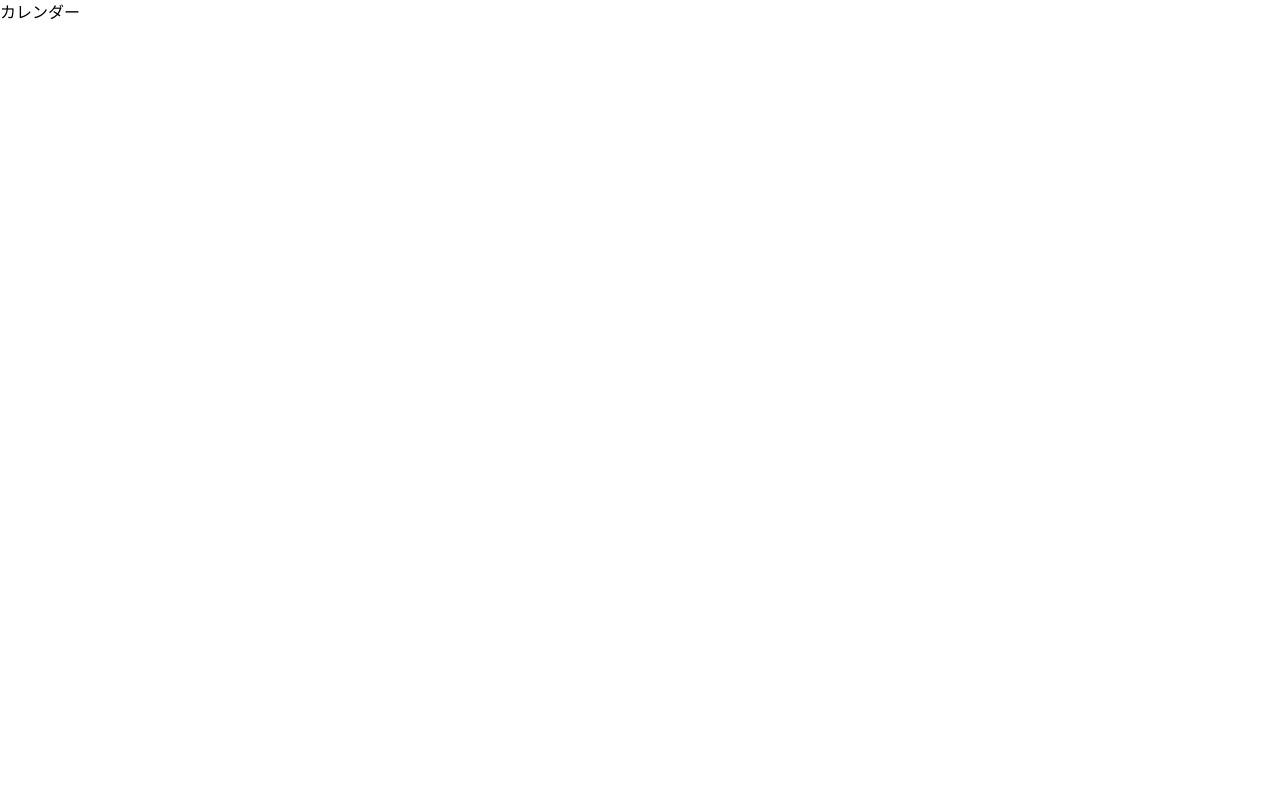
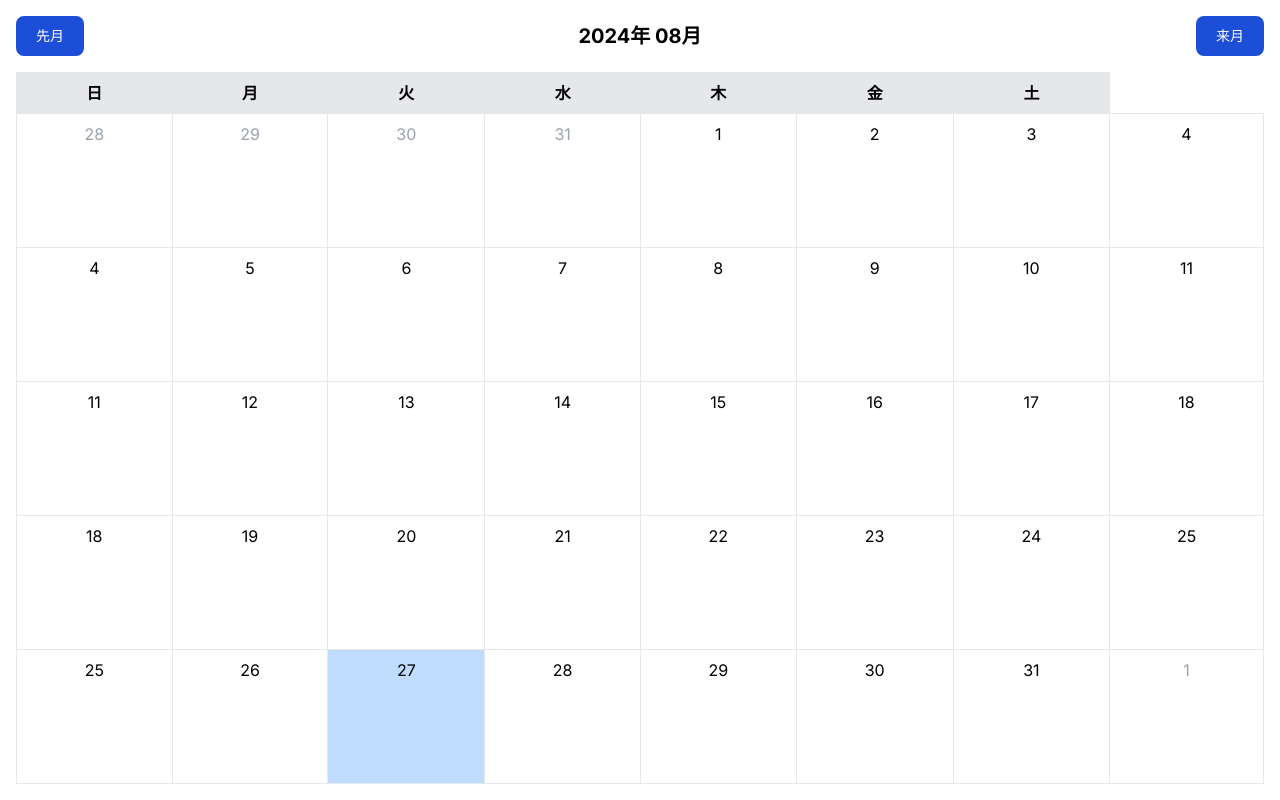
Before and after one commit to feen-11/nextjs_ts_calender, a Next.js app: page / in a window 1280 px wide. Built offline with nearby package versions, Linux system fonts and the light colour scheme.

Commit message:
カレンダー初期表示

```diff
--- /dev/null
+++ b/app/components/Calendar/Calendar.tsx
@@ -0,0 +1,68 @@
+'use client';
+import { addMonths, format, subMonths } from 'date-fns';
+import { generateCalendar } from '@/app/hooks/useGenerateCalendar';
+import { useEffect, useState } from 'react';
+import Week from './CalendarWeek';
+
+export default function Calendar() {
+  const [baseDate, setBaseDate] = useState(new Date());
+  const [currentCalendar, setCurrentCalendar] = useState(
+    generateCalendar(baseDate)
+  );
+
+  const [isShowWeek, setIsShowWeek] = useState(false);
+
+  const togglePrevMonth = () => {
+    setBaseDate(subMonths(baseDate, 1));
+  };
+  const toggleNextMonth = () => {
+    setBaseDate(addMonths(baseDate, 1));
+  };
+
+  useEffect(() => {
+    setCurrentCalendar(generateCalendar(baseDate));
+  }, [baseDate]);
+
+  return (
+    <div className="p-4 h-screen flex flex-col">
+      <div className="flex justify-between items-center mb-4">
+        <button
+          className="text-white bg-blue-700 hover:bg-blue-800 focus:ring-4 focus:ring-blue-300 font-medium rounded-lg text-sm px-5 py-2.5 dark:bg-blue-600 dark:hover:bg-blue-700 focus:outline-none dark:focus:ring-blue-800"
+          onClick={togglePrevMonth}
+        >
+          先月
+        </button>
+        <h1 className="text-xl font-bold">{format(baseDate, 'yyyy年 MM月')}</h1>
+        <button
+          className="text-white bg-blue-700 hover:bg-blue-800 focus:ring-4 focus:ring-blue-300 font-medium rounded-lg text-sm px-5 py-2.5 dark:bg-blue-600 dark:hover:bg-blue-700 focus:outline-none dark:focus:ring-blue-800"
+          onClick={toggleNextMonth}
+        >
+          来月
+        </button>
+      </div>
+      <div className="flex-grow overflow-auto">
+        <table className="w-full border-collapse h-full">
+          <thead>
+            <tr>
+              {['日', '月', '火', '水', '木', '金', '土'].map((day) => (
+                <th key={day} className="border p-2 bg-gray-200">
+                  {day}
+                </th>
+              ))}
+            </tr>
+          </thead>
+          <tbody>
+            {currentCalendar.map((week, weekIndex) => (
+              <Week
+                week={week}
+                weekIndex={weekIndex}
+                baseDate={baseDate}
+                key={weekIndex}
+              />
+            ))}
+          </tbody>
+        </table>
+      </div>
+    </div>
+  );
+}
--- /dev/null
+++ b/app/components/Calendar/CalendarDate.tsx
@@ -0,0 +1,23 @@
+import clsx from 'clsx';
+import { getDate, getDay, isSameDay, isSameMonth } from 'date-fns';
+import React from 'react';
+
+export default function CalendarDate({
+  date,
+  baseDate,
+}: {
+  date: Date;
+  baseDate: Date;
+}) {
+  return (
+    <td
+      key={getDay(date)}
+      className={clsx('border p-2 text-center align-top', {
+        'bg-blue-200': isSameDay(date, new Date()),
+        'text-gray-400': !isSameMonth(date, baseDate),
+      })}
+    >
+      {getDate(date)}
+    </td>
+  );
+}
--- /dev/null
+++ b/app/components/Calendar/CalendarMonth.tsx
@@ -0,0 +1,5 @@
+import React from 'react';
+
+export default function CalendarMonth() {
+  return <div>Month</div>;
+}
--- /dev/null
+++ b/app/components/Calendar/CalendarWeek.tsx
@@ -0,0 +1,22 @@
+import clsx from 'clsx';
+import { getDate, getDay, isSameDay, isSameMonth } from 'date-fns';
+import React from 'react';
+import CalendarDate from './CalendarDate';
+
+export default function CalendarWeek({
+  week,
+  baseDate,
+  weekIndex,
+}: {
+  week: Date[];
+  baseDate: Date;
+  weekIndex: number;
+}) {
+  return (
+    <tr key={weekIndex} className="h-1/6">
+      {week.map((date: Date) => (
+        <CalendarDate key={getDay(date)} date={date} baseDate={baseDate} />
+      ))}
+    </tr>
+  );
+}
--- /dev/null
+++ b/app/components/plan/plan.tsx
@@ -0,0 +1,5 @@
+import React from 'react';
+
+export default function plan() {
+  return <div>plan</div>;
+}
--- /dev/null
+++ b/app/hooks/useGenerateCalendar.tsx
@@ -0,0 +1,30 @@
+import {
+  eachDayOfInterval,
+  eachWeekOfInterval,
+  endOfWeek,
+  lastDayOfMonth,
+  startOfMonth,
+} from 'date-fns';
+import { toZonedTime } from 'date-fns-tz';
+
+export const generateCalendar = (date: Date) => {
+  const timeZone = 'Asia/Tokyo';
+
+  const firstDay = startOfMonth(date);
+  const lastDay = lastDayOfMonth(date);
+
+  const sundays = eachWeekOfInterval({
+    start: firstDay,
+    end: lastDay,
+  });
+
+  const weeks = sundays.map((sunday) => {
+    const start = toZonedTime(sunday, timeZone);
+    const end = toZonedTime(endOfWeek(sunday), timeZone);
+    return eachDayOfInterval({ start, end }).map((day) =>
+      toZonedTime(day, timeZone)
+    );
+  });
+
+  return weeks;
+};
--- a/app/page.tsx
+++ b/app/page.tsx
@@ -1,3 +1,5 @@
+import Calendar from './components/Calendar/Calendar';
+
 export default function Home() {
-  return <h1>カレンダー</h1>;
+  return <Calendar />;
 }
```
Also changed, not shown: package.json (+8 -5 lines), 1 other file (tests, documents, lock files or other folders).
